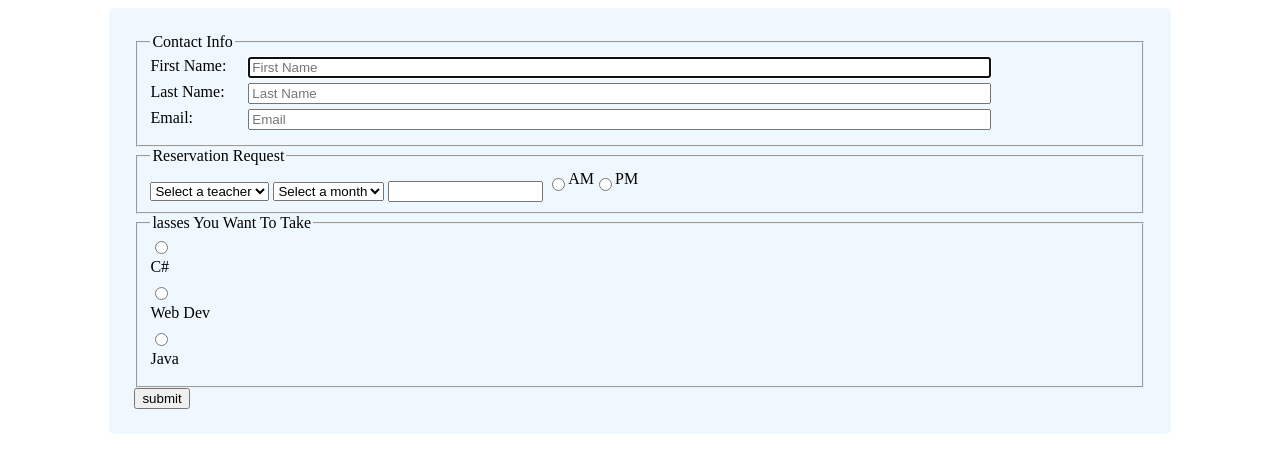
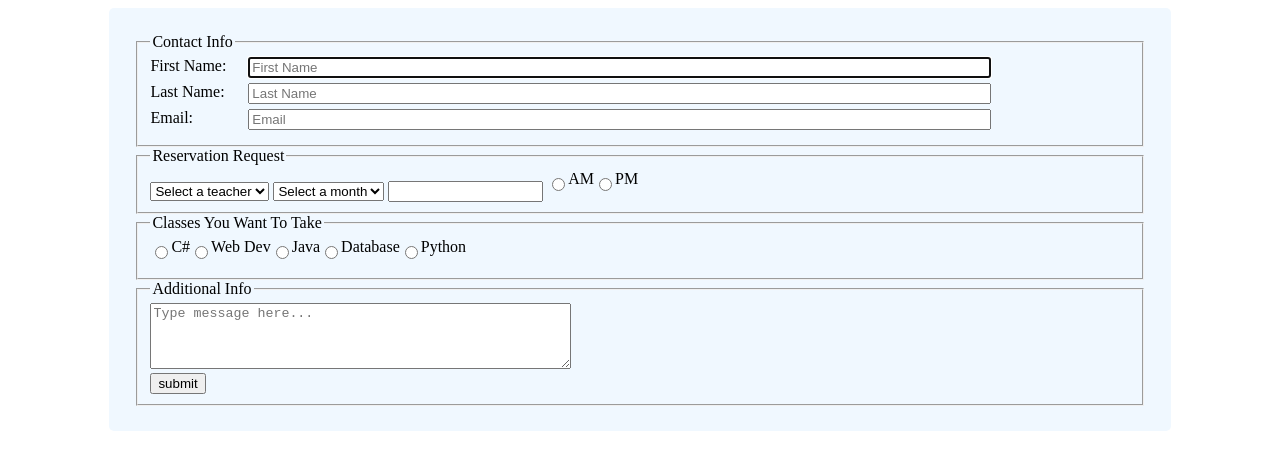
Before and after one commit to DWILL28Y/Registration-Form, a plain HTML site: page index.html in a window 1280 px wide. Drawn offline with Linux system fonts and the light colour scheme.

Commit message:
all required fields now in html

```diff
--- a/index.html
+++ b/index.html
@@ -73,8 +73,8 @@
             </fieldset>
 
             <fieldset>
-                <legend>lasses You Want To Take</legend>
-                <form>
+                <legend>Classes You Want To Take</legend>
+                <form class="classes">
                     <input type="radio" id="c#" name="class" value="c#">
                     <label for="c#">C#</label>
 
@@ -84,11 +84,22 @@
                     <input type="radio" id="java" name="class" value="java">
                     <label for="java">Java</label>
 
+                    <input type="radio" id="database" name="class" value="database">
+                    <label for="database">Database</label>
 
+                    <input type="radio" id="python" name="class" value="python">
+                    <label for="python">Python</label>
                 </form>
             </fieldset>
 
-            <input class="submit" type="submit" value="submit">
+            <fieldset>
+                <legend>Additional Info</legend>
+                <form>
+                    <textarea id="textarea" name="additionalInfo" rows="4" cols="50" placeholder="Type message here..."></textarea>
+
+                    <input class="submit" type="submit" value="submit">
+                </form>
+            </fieldset>
         </div>
 
     </body>
--- a/styles.css
+++ b/styles.css
@@ -23,13 +23,13 @@ input[type="text"],[type="email"]{
 
 .submit{
     width: initial;
+    display: block;
 }
 
 .request-day{
     width: 15%;
 }
 
-.circle-radio{
+.circle-radio, .classes{
     display: inline-flex;
-
 }
```
Also changed, not shown: thankyou.html (added, +31 -0 lines).
